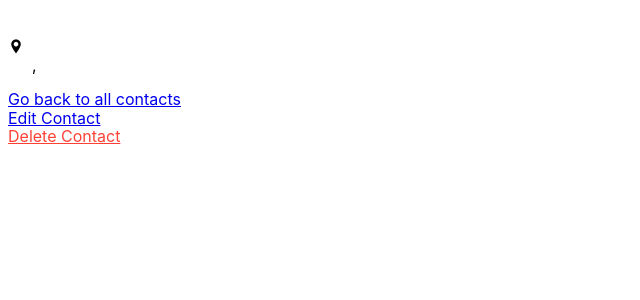
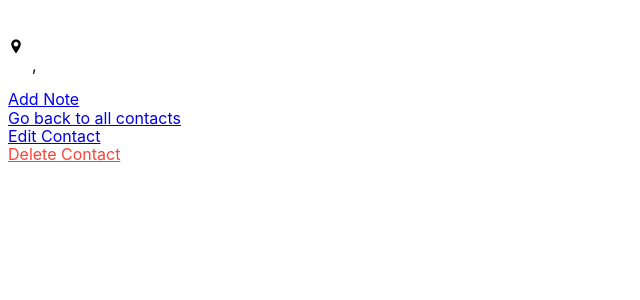
Before and after one commit to momentum-team-1/django-uptact-scarter13, a Django app: template templates/contacts/show_contact.html in a window 1280 px wide. Shown: the top 300 px of the page, without its empty margins (0-640 px from the left). Run offline with Django 3.2, Linux system fonts and the light colour scheme; the template is opened without the code that fills it, so the values that code supplies are empty.

Commit message:
Notes on the page, with dates

```diff
--- a/contacts/forms.py
+++ b/contacts/forms.py
@@ -21,6 +21,5 @@
     class Meta:
         model = Note
         fields = [
-            'note',
-            'date',
+            'text',
         ]
--- a/contacts/views.py
+++ b/contacts/views.py
@@ -1,6 +1,7 @@
 from django.shortcuts import render, redirect, get_object_or_404
 from .models import Contact
 from .forms import ContactForm
+from .forms import NoteForm
 
 
 # Create your views here.
@@ -34,12 +35,12 @@
     else:
         form = NoteForm(data=request.POST)
         if form.is_valid():
-            note = form.save(commit=false)
+            note = form.save(commit=False)
             note.contact = contact
             note.save()
             return redirect(to='list_contacts')
 
-    return render(request, "contact/add_note.html", {"form": form, "contact": contact})
+    return render(request, "contacts/add_note.html", {"form": form, "contact": contact})
 
 
 
--- a/templates/contacts/add_note.html
+++ b/templates/contacts/add_note.html
@@ -4,7 +4,7 @@
 <h1>Add Note</h1>
 
 <div>
-  <form action="{% url 'add_note' contact_pk = contact.pk %}" method="POST">
+  <form action="{% url 'add_note' contact_pk=contact.pk %}" method="POST">
     {% csrf_token %}
     {{ form.as_p }}
     <div>
--- a/templates/contacts/show_contact.html
+++ b/templates/contacts/show_contact.html
@@ -31,15 +31,25 @@
 
     {% if contact.birthday %}
     <div class="flex">
-    <div class="pr2"><i class="icofont-birthday-cake"></i></div>
-    <div>{{ contact.birthday }}</div>
+        <div class="pr2"><i class="icofont-birthday-cake"></i></div>
+        <div>{{ contact.birthday }}</div>
     </div>
     {% endif %}
 
     <p>
-    <a href="{% url 'list_contacts' %}">Go back to all contacts</a><br>
-    <a href="{% url 'edit_contact' pk=contact.pk %}">Edit Contact</a><br>
-    <a class="red" href="{% url 'delete_contact' pk=contact.pk %}">Delete Contact</a>
+        <a href="{% url 'add_note' contact_pk=contact.pk %}">Add Note</a><br>
+        <a href="{% url 'list_contacts' %}">Go back to all contacts</a><br>
+        <a href="{% url 'edit_contact' pk=contact.pk %}">Edit Contact</a><br>
+        <a class="red" href="{% url 'delete_contact' pk=contact.pk %}">Delete Contact</a>
     </p>
+
+
+     <div>
+        {% for note in contact.notes.all %}
+            <div>{{note.text}}</div>
+            <div>{{note.date}}</div>
+        {% endfor %}
     </div>
+
+</div>
 {% endblock %}
--- a/uptact/urls.py
+++ b/uptact/urls.py
@@ -31,8 +31,7 @@
          name='delete_contact'),
     path('contacts/<int:contact_pk>/add_note',
          contacts_views.add_note,
-         name='add_note',
-          )
+         name='add_note'),
 ]
 
 if settings.DEBUG:
```
Also changed, not shown: contacts/models.py (+6 -3 lines), contacts/migrations/0005_auto_20200530_2152.py (added), contacts/migrations/0006_auto_20200531_1950.py (added).
